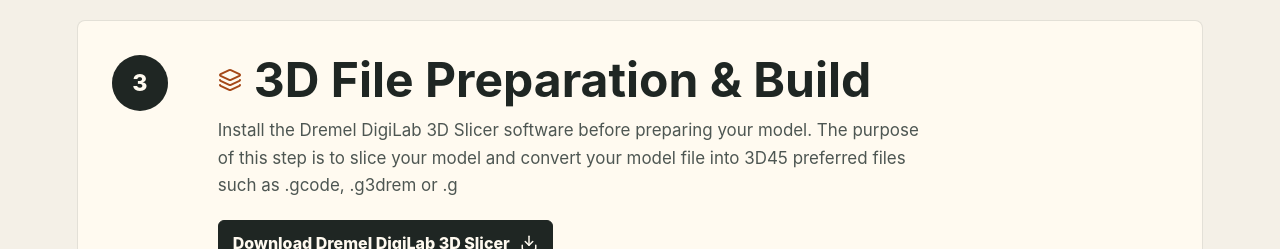
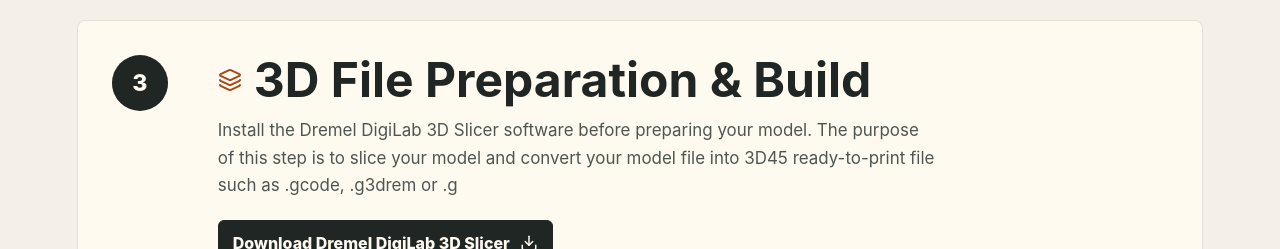
Before and after one commit to JohnasonY/Dremel-3D45-Web-Guide, a React (Vite) app: page / in a window 1280 px wide. Shown: the part 2198-2447 px from the top of the page. Built offline with nearby package versions, Linux system fonts and the light colour scheme.

Commit message:
updated instructions

```diff
--- a/src/data/guideSteps.jsx
+++ b/src/data/guideSteps.jsx
@@ -45,7 +45,7 @@ export const guideSteps = [
     Icon: Layers3,
     title: "3D File Preparation & Build",
     description:
-      "Install the Dremel DigiLab 3D Slicer software before preparing your model. The purpose of this step is to slice your model and convert your model file into 3D45 preferred files such as .gcode, .g3drem or .g ",
+      "Install the Dremel DigiLab 3D Slicer software before preparing your model. The purpose of this step is to slice your model and convert your model file into 3D45 ready-to-print file such as .gcode, .g3drem or .g ",
     link: {
       href: "https://3pitech.com/pages/desktop-slicer-software",
       text: "Download Dremel DigiLab 3D Slicer",
```
